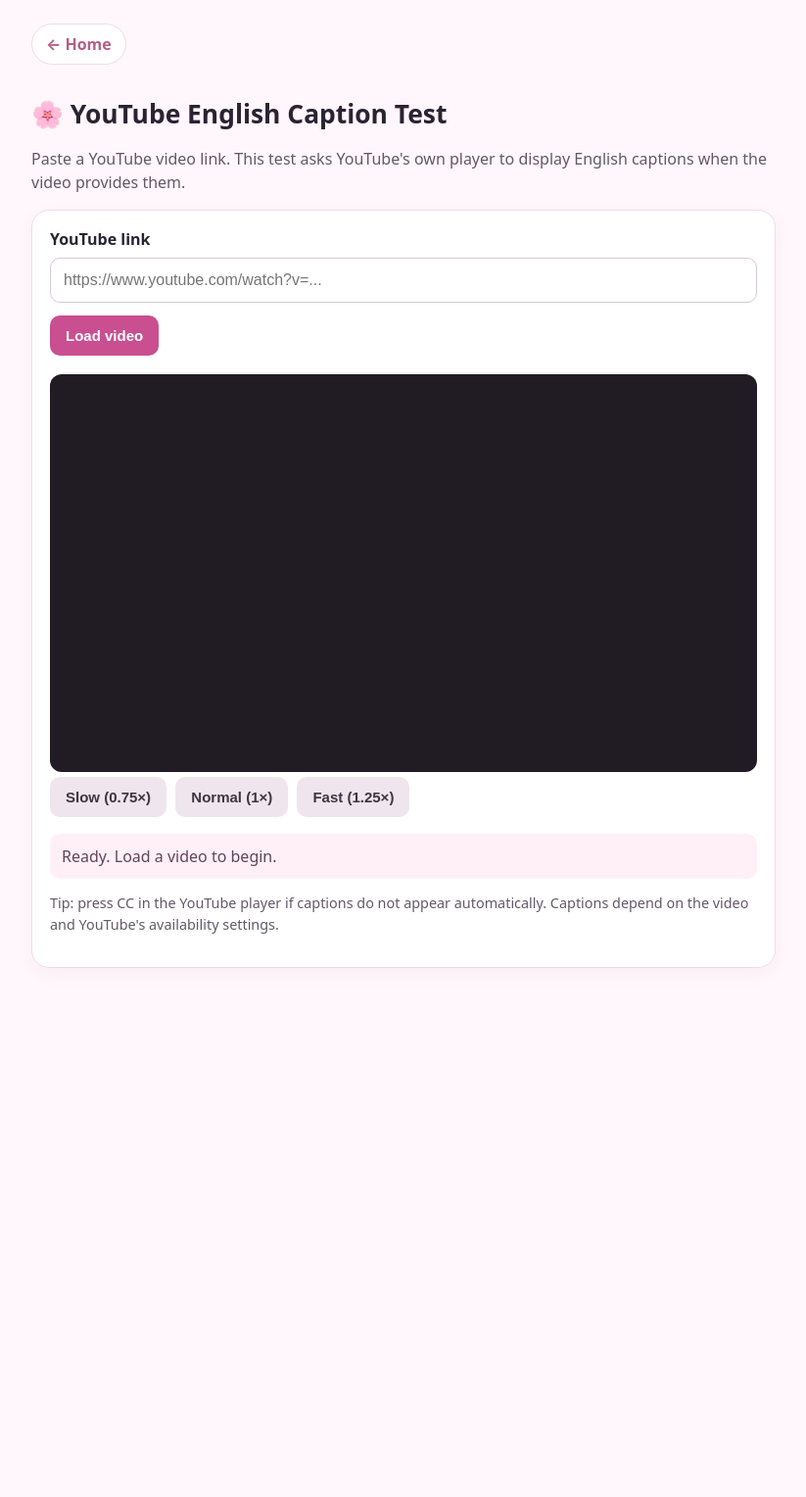
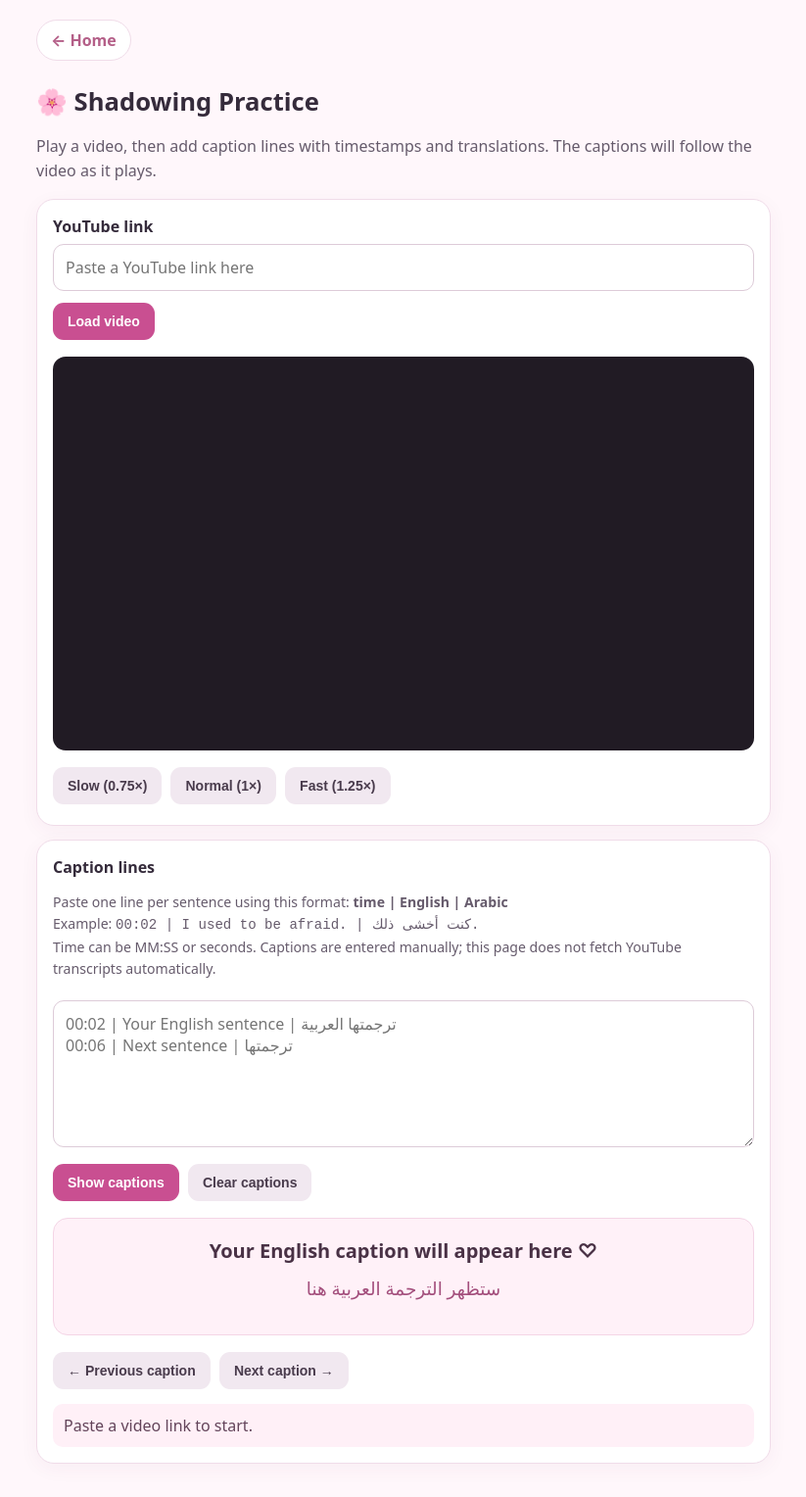
Before and after one commit to amanibkzzz/my-little-English-corner, a plain HTML site: page shadowing.html in a window 1280 px wide. Shown: the whole page at 98% size, without its empty margins (228-1051 px from the left). Before the commit the page ends 1012 px from the top, so only its background shows below. Drawn offline with Linux system fonts and the light colour scheme.

Commit message:
Rebuild shadowing with timestamped bilingual captions

```diff
--- a/shadowing.html
+++ b/shadowing.html
@@ -3,83 +3,71 @@
 <head>
 <meta charset="utf-8">
 <meta name="viewport" content="width=device-width,initial-scale=1">
-<meta name="referrer" content="strict-origin-when-cross-origin">
 <title>Shadowing · Little English Corner</title>
-<!-- GitHub Pages redeploy check -->
 <style>
-:root{font-family:system-ui,-apple-system,Segoe UI,sans-serif;color:#292333;background:#fff7fb}
-body{max-width:760px;margin:0 auto;padding:24px 16px}
-h1{font-size:1.65rem;margin-bottom:6px}p{line-height:1.5;color:#62586a}
-.panel{background:white;border:1px solid #f0dce9;border-radius:18px;padding:18px;box-shadow:0 5px 20px #6b31500c}
-input{box-sizing:border-box;width:100%;padding:13px;border:1px solid #d9c9d5;border-radius:10px;font-size:16px;margin:8px 0}
-button{border:0;border-radius:10px;padding:12px 16px;background:#c94f91;color:white;font-weight:650;font-size:15px;margin:5px 5px 5px 0}
-button.secondary{background:#eee5ed;color:#403444}
-#player{width:100%;aspect-ratio:16/9;margin-top:14px;background:#211b24;border-radius:12px;overflow:hidden}
+:root{font-family:system-ui,-apple-system,Segoe UI,sans-serif;color:#352b3b;background:#fff7fb}
+*{box-sizing:border-box}body{max-width:780px;margin:auto;padding:20px 15px}
+h1{font-size:1.6rem;margin:12px 0 6px}p{line-height:1.55;color:#665b6c}
+.panel{background:#fff;border:1px solid #f0dce9;border-radius:18px;padding:16px;margin:14px 0;box-shadow:0 5px 20px #6b31500c}
+input,textarea{width:100%;padding:12px;border:1px solid #ddcbd8;border-radius:11px;font:inherit;margin:7px 0;background:#fff}
+textarea{min-height:150px;resize:vertical}
+button{border:0;border-radius:11px;padding:11px 15px;background:#c94f91;color:white;font-weight:650;font-size:14px;margin:5px 5px 5px 0}
+button.secondary{background:#f1e8f0;color:#493b4c}
+#player{width:100%;aspect-ratio:16/9;background:#211b24;border-radius:13px;overflow:hidden;margin:12px 0}
 #player iframe{width:100%;height:100%}
-.status{background:#fff0f7;padding:12px;border-radius:10px;margin-top:12px;color:#63445a}
-.small{font-size:.9rem}
+.captionbox{background:#fff1f8;border:1px solid #f4d5e6;border-radius:15px;padding:18px;min-height:120px;text-align:center;margin:12px 0}
+#english{font-size:1.25rem;font-weight:700;color:#493145;line-height:1.5}
+#arabic{font-size:1.15rem;color:#a34e7c;line-height:1.65;margin-top:8px;direction:rtl}
+.status{background:#fff0f7;padding:11px;border-radius:10px;margin-top:10px;color:#63445a}
+.small{font-size:.88rem}
+a.home{display:inline-block;margin-bottom:12px;padding:9px 14px;border-radius:99px;background:white;border:1px solid #f0dce9;color:#b45f88;text-decoration:none;font-weight:650}
 </style>
 </head>
 <body>
-<a href='index.html' style='display:inline-block;margin-bottom:14px;padding:9px 14px;border-radius:99px;background:#fff;border:1px solid #f0dce9;color:#b45f88;text-decoration:none;font-weight:650'>← Home</a>
-<h1>🌸 YouTube English Caption Test</h1>
-<p>Paste a YouTube video link. This test asks YouTube's own player to display English captions when the video provides them.</p>
+<a class="home" href="index.html">← Home</a>
+<h1>🌸 Shadowing Practice</h1>
+<p>Play a video, then add caption lines with timestamps and translations. The captions will follow the video as it plays.</p>
 <div class="panel">
 <label for="videoUrl"><strong>YouTube link</strong></label>
-<input id="videoUrl" type="url" placeholder="https://www.youtube.com/watch?v=..." />
+<input id="videoUrl" type="url" placeholder="Paste a YouTube link here">
 <button id="loadBtn">Load video</button>
 <div id="player"></div>
-<div>
 <button class="secondary" id="slowBtn">Slow (0.75×)</button>
 <button class="secondary" id="normalBtn">Normal (1×)</button>
 <button class="secondary" id="fastBtn">Fast (1.25×)</button>
 </div>
-<div class="status" id="status" role="status">Ready. Load a video to begin.</div>
-<p class="small">Tip: press CC in the YouTube player if captions do not appear automatically. Captions depend on the video and YouTube's availability settings.</p>
+<div class="panel">
+<strong>Caption lines</strong>
+<p class="small">Paste one line per sentence using this format: <b>time | English | Arabic</b><br>Example: <code>00:02 | I used to be afraid. | كنت أخشى ذلك.</code><br>Time can be MM:SS or seconds. Captions are entered manually; this page does not fetch YouTube transcripts automatically.</p>
+<textarea id="captionInput" placeholder="00:02 | Your English sentence | ترجمتها العربية&#10;00:06 | Next sentence | ترجمتها"></textarea>
+<button id="applyBtn">Show captions</button>
+<button class="secondary" id="clearBtn">Clear captions</button>
+<div class="captionbox" aria-live="polite">
+<div id="english">Your English caption will appear here ♡</div>
+<div id="arabic">ستظهر الترجمة العربية هنا</div>
+</div>
+<button class="secondary" id="prevBtn">← Previous caption</button>
+<button class="secondary" id="nextBtn">Next caption →</button>
+<div class="status" id="status" role="status">Paste a video link to start.</div>
 </div>
 <script>
-let player;
-function getId(raw){
- try{
-  const u=new URL(raw);
-  if(u.hostname==="youtu.be") return u.pathname.slice(1).split("/")[0];
-  if(u.hostname.endsWith("youtube.com")){
-   if(u.pathname==="/watch") return u.searchParams.get("v");
-   const m=u.pathname.match(/^\/(embed|shorts)\/([^/?]+)/); if(m) return m[2];
-  }
- }catch(e){}
- return null;
-}
-function setStatus(t){document.getElementById("status").textContent=t;}
-function loadVideo(){
- const id=getId(document.getElementById("videoUrl").value.trim());
- if(!id){setStatus("Please enter a valid YouTube video link.");return;}
- if(player && player.loadVideoById){
-  player.loadVideoById({videoId:id});
-  setStatus("Video loaded. If captions are available, press CC in the player.");
- }else{
-  const frame=document.getElementById("player");
-  frame.innerHTML="";
-  const iframe=document.createElement("iframe");
-  iframe.title="YouTube video player";
-  iframe.allow="accelerometer; autoplay; clipboard-write; encrypted-media; gyroscope; picture-in-picture; web-share";
-  iframe.allowFullscreen=true;
-  iframe.referrerPolicy="strict-origin-when-cross-origin";
-  iframe.src="https://www.youtube.com/embed/"+encodeURIComponent(id)+"?enablejsapi=1&cc_load_policy=1&cc_lang_pref=en&playsinline=1";
-  frame.appendChild(iframe);
-  setStatus("Video loaded. If captions are available, press CC in the player.");
- }
-}
-document.getElementById("loadBtn").addEventListener("click",loadVideo);
-document.getElementById("videoUrl").addEventListener("keydown",e=>{if(e.key==="Enter")loadVideo();});
-function rate(n){
- const f=document.querySelector("#player iframe");
- if(f && f.contentWindow) f.contentWindow.postMessage(JSON.stringify({event:"command",func:"setPlaybackRate",args:[n]}),"https://www.youtube.com");
- setStatus("Requested playback speed: "+n+"×. YouTube applies only supported speeds.");
-}
-document.getElementById("slowBtn").onclick=()=>rate(.75);
-document.getElementById("normalBtn").onclick=()=>rate(1);
-document.getElementById("fastBtn").onclick=()=>rate(1.25);
+let ytPlayer=null, captionRows=[], activeCaption=-1, timer=null, apiReady=false;
+function parseId(raw){try{const u=new URL(raw);if(u.hostname==="youtu.be")return u.pathname.slice(1).split("/")[0];if(u.hostname.endsWith("youtube.com")){if(u.pathname==="/watch")return u.searchParams.get("v");const m=u.pathname.match(/^\/(embed|shorts)\/([^/?]+)/);if(m)return m[2];}}catch(e){}return null;}
+function status(msg){document.getElementById("status").textContent=msg;}
+function toSeconds(v){v=v.trim();if(/^\d+(\.\d+)?$/.test(v))return Number(v);const p=v.split(":").map(Number);if(p.some(n=>!Number.isFinite(n)))return NaN;return p.length===2?p[0]*60+p[1]:p.length===3?p[0]*3600+p[1]*60+p[2]:NaN;}
+function loadVideo(){const id=parseId(document.getElementById("videoUrl").value.trim());if(!id){status("Please paste a valid YouTube link.");return;}if(!apiReady){status("The YouTube player is still loading. Please try again in a moment.");return;}if(ytPlayer&&ytPlayer.loadVideoById){ytPlayer.loadVideoById(id);status("Video loaded. Captions will follow playback when you add them.");}else{ytPlayer=new YT.Player("player",{videoId:id,width:"100%",height:"100%",playerVars:{playsinline:1,cc_load_policy:1},events:{onReady:()=>status("Video ready. Add caption lines below to follow the video."),onError:()=>status("The video could not be embedded. Try another video.")}});}}
+function parseRows(){const raw=document.getElementById("captionInput").value;const rows=[];for(const line of raw.split(/\r?\n/)){if(!line.trim())continue;const parts=line.split("|");if(parts.length<3){status("Skipped a line: use time | English | Arabic.");continue;}const t=toSeconds(parts[0]);const en=parts[1].trim(),ar=parts.slice(2).join("|").trim();if(Number.isFinite(t)&&en)rows.push({t,en,ar});}rows.sort((a,b)=>a.t-b.t);captionRows=rows;activeCaption=-1;if(!rows.length){status("No valid captions found. Check the format and timestamps.");return;}status(rows.length+" caption lines loaded. Press play to sync them with the video.");showCaption(-1);}
+function showCaption(i){activeCaption=i;document.getElementById("english").textContent=i<0?"Your English caption will appear here ♡":captionRows[i].en;document.getElementById("arabic").textContent=i<0?"ستظهر الترجمة العربية هنا":captionRows[i].ar;}
+function syncCaption(){if(!ytPlayer||!ytPlayer.getCurrentTime||!captionRows.length)return;const now=ytPlayer.getCurrentTime();let i=-1;for(let k=0;k<captionRows.length;k++){if(captionRows[k].t<=now)i=k;else break;}if(i!==activeCaption)showCaption(i);}
+function step(n){if(!captionRows.length)return;let i=activeCaption+n;if(i<0)i=0;if(i>=captionRows.length)i=captionRows.length-1;showCaption(i);}
+document.getElementById("loadBtn").onclick=loadVideo;document.getElementById("videoUrl").addEventListener("keydown",e=>{if(e.key==="Enter")loadVideo();});
+document.getElementById("applyBtn").onclick=parseRows;document.getElementById("clearBtn").onclick=()=>{document.getElementById("captionInput").value="";captionRows=[];showCaption(-1);status("Caption lines cleared.");};
+document.getElementById("prevBtn").onclick=()=>step(-1);document.getElementById("nextBtn").onclick=()=>step(1);
+function rate(n){if(ytPlayer&&ytPlayer.setPlaybackRate)ytPlayer.setPlaybackRate(n);status("Playback speed set to "+n+"× (if supported by YouTube).");}
+document.getElementById("slowBtn").onclick=()=>rate(.75);document.getElementById("normalBtn").onclick=()=>rate(1);document.getElementById("fastBtn").onclick=()=>rate(1.25);
+window.onYouTubeIframeAPIReady=function(){apiReady=true;};
+const api=document.createElement("script");api.src="https://www.youtube.com/iframe_api";document.head.appendChild(api);
+timer=setInterval(syncCaption,250);
 </script>
 </body>
 </html>
```
